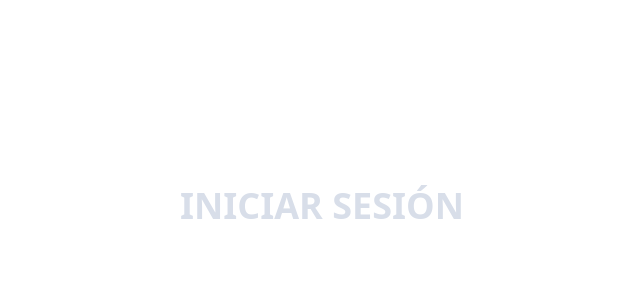
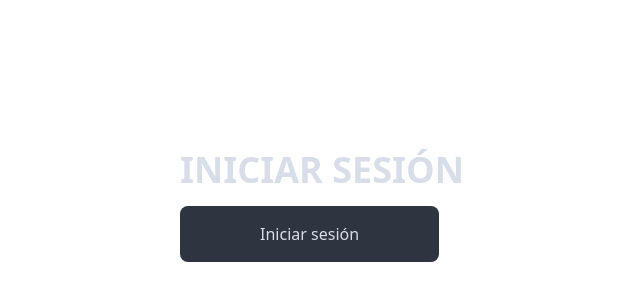
Before and after one commit to ZaragozaEnJuego/client, a React (Vite) app: page /login in a window 1280 px wide. Shown: the part 194-494 px from the top of the page, without its empty margins (318-958 px from the left). Built offline with nearby package versions, Linux system fonts and the light colour scheme.

Commit message:
auth done

```diff
--- a/src/App.tsx
+++ b/src/App.tsx
@@ -2,11 +2,16 @@ import { useState } from 'react';
 import { RouterProvider } from 'react-router-dom';
 import { MainLayout } from './ui/components/layouts';
 import { router } from './router';
+import { AuthProvider } from './ui/hooks/auth/AuthProvider';
 
 function App() {
   const [count, setCount] = useState(0);
 
-  return <RouterProvider router={router} />;
+  return (
+    <AuthProvider>
+      <RouterProvider router={router} />
+    </AuthProvider>
+  );
 }
 
 export default App;
--- a/src/router.tsx
+++ b/src/router.tsx
@@ -2,6 +2,7 @@ import React, { FC, PropsWithChildren } from 'react';
 import { createBrowserRouter, Navigate, RouteObject } from 'react-router-dom';
 
 import { HomePage, LoginPage, ProfilePage, NegotiationPage, AboutPage } from './ui/pages';
+import { UseAuth } from './ui/hooks/auth/AuthContext';
 
 const publicRoutes: RouteObject[] = [
   {
@@ -31,9 +32,8 @@ const protectedRoutes: RouteObject[] = [
 ];
 
 const ProtectedRoute: FC<PropsWithChildren> = ({ children }) => {
-  //TODO:
-  //  const { privateKey, publicKey } = useProfile();
-  if (false) {
+  const { isLogged } = UseAuth();
+  if (!isLogged) {
     return <Navigate to='/login' replace />;
   }
 
--- a/src/ui/components/layouts/MainLayout.tsx
+++ b/src/ui/components/layouts/MainLayout.tsx
@@ -8,6 +8,7 @@ import { Link } from 'react-router-dom';
 import { ReactComponent as MenuIcon } from '/src/assets/bars-solid.svg';
 import Drawer from 'react-modern-drawer';
 import 'react-modern-drawer/dist/index.css';
+import { ProfileButton } from '../ui';
 
 type Props = PropsWithChildren & {
   title?: string;
@@ -92,18 +93,7 @@ const DesktopSideBarContent = () => {
       </div>
 
       {/** profile button */}
-
-      <button
-        className='h-20 w-20 rounded-full  hover:opacity-80 '
-        onClick={() => {
-          console.log('Cerrar sesión');
-        }}
-      >
-        <img
-          className='w-full h-full object-cover rounded-full '
-          src='https://miro.medium.com/v2/resize:fit:785/0*Ggt-XwliwAO6QURi.jpg'
-        />
-      </button>
+      <ProfileButton />
     </div>
   );
 };
@@ -131,17 +121,7 @@ const MobileSideBarContent = () => {
 
       {/** profile button */}
       <div className='w-full flex  justify-center  '>
-        <button
-          className='h-20 w-20 rounded-full  hover:opacity-80 '
-          onClick={() => {
-            console.log('Cerrar sesión');
-          }}
-        >
-          <img
-            className='w-full h-full object-cover rounded-full '
-            src='https://miro.medium.com/v2/resize:fit:785/0*Ggt-XwliwAO6QURi.jpg'
-          />
-        </button>
+        <ProfileButton />
       </div>
     </div>
   );
--- /dev/null
+++ b/src/ui/components/ui/ProfileButton.tsx
@@ -0,0 +1,25 @@
+import { useState } from 'react';
+import { UseAuth } from '../../hooks/auth/AuthContext';
+
+const ProfileButton = () => {
+  const useAuth = UseAuth();
+  return (
+    <button
+      className='h-20 w-20 rounded-full hover:opacity-80 relative '
+      onClick={() => {
+        useAuth.handleLogout();
+      }}
+    >
+      <img
+        className='w-full h-full object-cover rounded-full '
+        src='https://miro.medium.com/v2/resize:fit:785/0*Ggt-XwliwAO6QURi.jpg'
+      />
+
+      <p className='text-primary font-bold absolute top-0 left-0 w-full h-full flex items-center justify-center hover:bg-red-nord opacity-0 hover:opacity-100 rounded-full '>
+        Cerrar sesión
+      </p>
+    </button>
+  );
+};
+
+export { ProfileButton };
--- /dev/null
+++ b/src/ui/components/ui/index.ts
@@ -0,0 +1 @@
+export * from './ProfileButton';
--- /dev/null
+++ b/src/ui/hooks/auth/AuthContext.tsx
@@ -0,0 +1,15 @@
+import { createContext, useContext } from 'react';
+
+interface ContextProps {
+  isLogged: Boolean;
+
+  //Methods
+  handleLogin(): void;
+  handleLogout(): void;
+}
+
+export const AuthContext = createContext({} as ContextProps);
+
+export const UseAuth = () => {
+  return useContext(AuthContext);
+};
--- /dev/null
+++ b/src/ui/hooks/auth/AuthProvider.tsx
@@ -0,0 +1,30 @@
+import { FC, PropsWithChildren, useState } from 'react';
+import { AuthContext } from './AuthContext';
+
+export interface AuthState {
+  isLogged: Boolean;
+}
+
+const AUTH_INITIAL_STATE: AuthState = {
+  isLogged: false,
+};
+
+//TODO: cambiar por un correcto uso, no solo un booleano, sino las credenciales
+const AuthProvider: FC<PropsWithChildren> = ({ children }) => {
+  const [state, setSate] = useState<AuthState>(AUTH_INITIAL_STATE);
+  const handleLogin = () => {
+    setSate({ ...state, isLogged: true });
+  };
+
+  const handleLogout = () => {
+    setSate({ ...state, isLogged: false });
+  };
+
+  return (
+    <AuthContext.Provider value={{ ...state, handleLogin, handleLogout }}>
+      {children}
+    </AuthContext.Provider>
+  );
+};
+
+export { AuthProvider };
--- a/src/ui/pages/LoginPage.tsx
+++ b/src/ui/pages/LoginPage.tsx
@@ -1,9 +1,24 @@
-import { MainLayout } from '../components/layouts';
+import { UseAuth } from '../hooks/auth/AuthContext';
+import { useNavigate } from 'react-router-dom';
 
 const LoginPage = () => {
+  const useAuth = UseAuth();
+  const navigate = useNavigate();
   return (
     <div className='w-screen h-screen flex justify-center items-center '>
-      <h1 className='text-secondary text-4xl font-bold'>INICIAR SESIÓN</h1>
+      <div>
+        <h1 className='text-secondary text-4xl font-bold'>INICIAR SESIÓN</h1>
+
+        <button
+          onClick={() => {
+            useAuth.handleLogin();
+            navigate('/', { replace: true });
+          }}
+          className='px-20 py-4 mt-4 bg-primary text-secondary rounded-lg'
+        >
+          Iniciar sesión
+        </button>
+      </div>
     </div>
   );
 };
```
Also changed, not shown: 2 other files (tests, documents, lock files or other folders).
